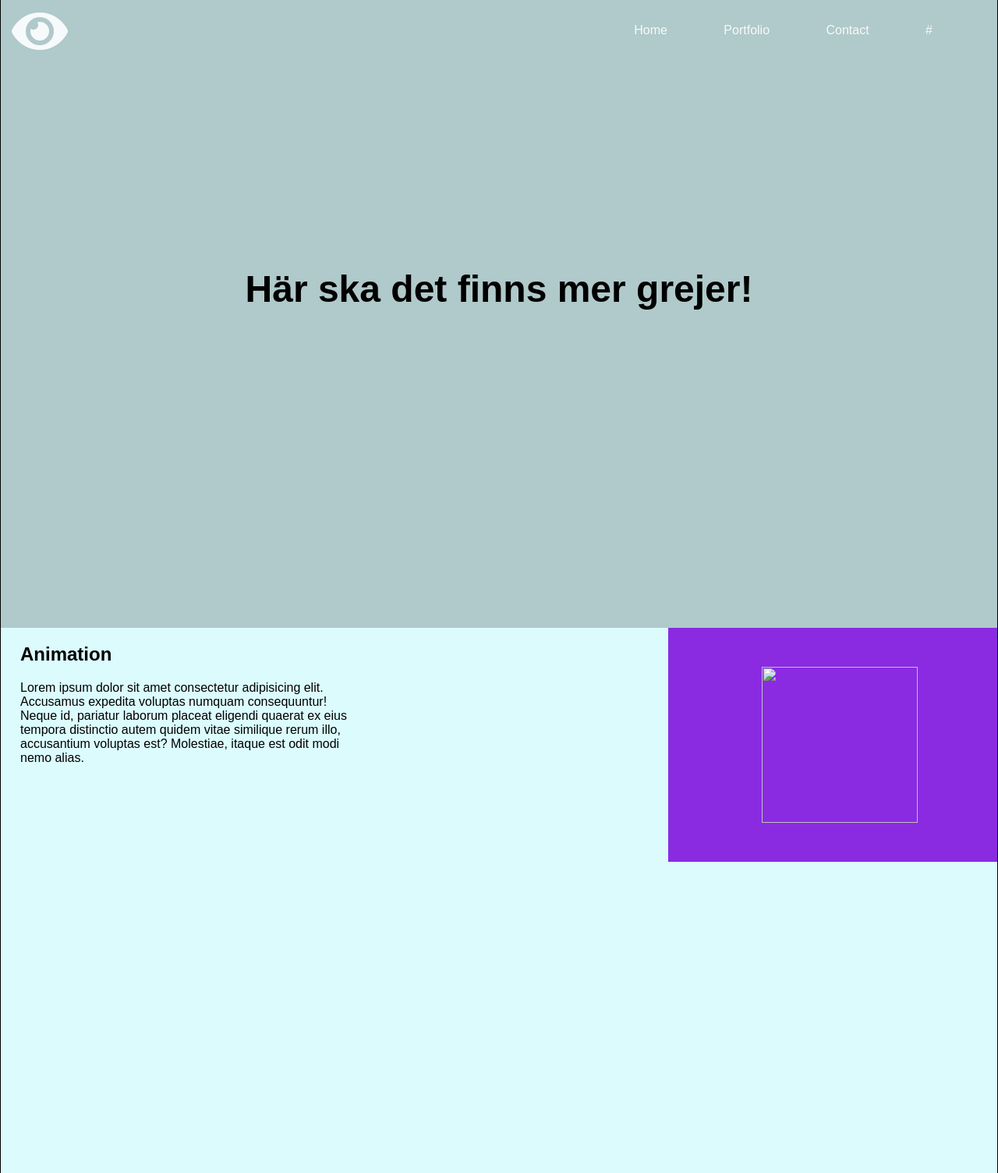
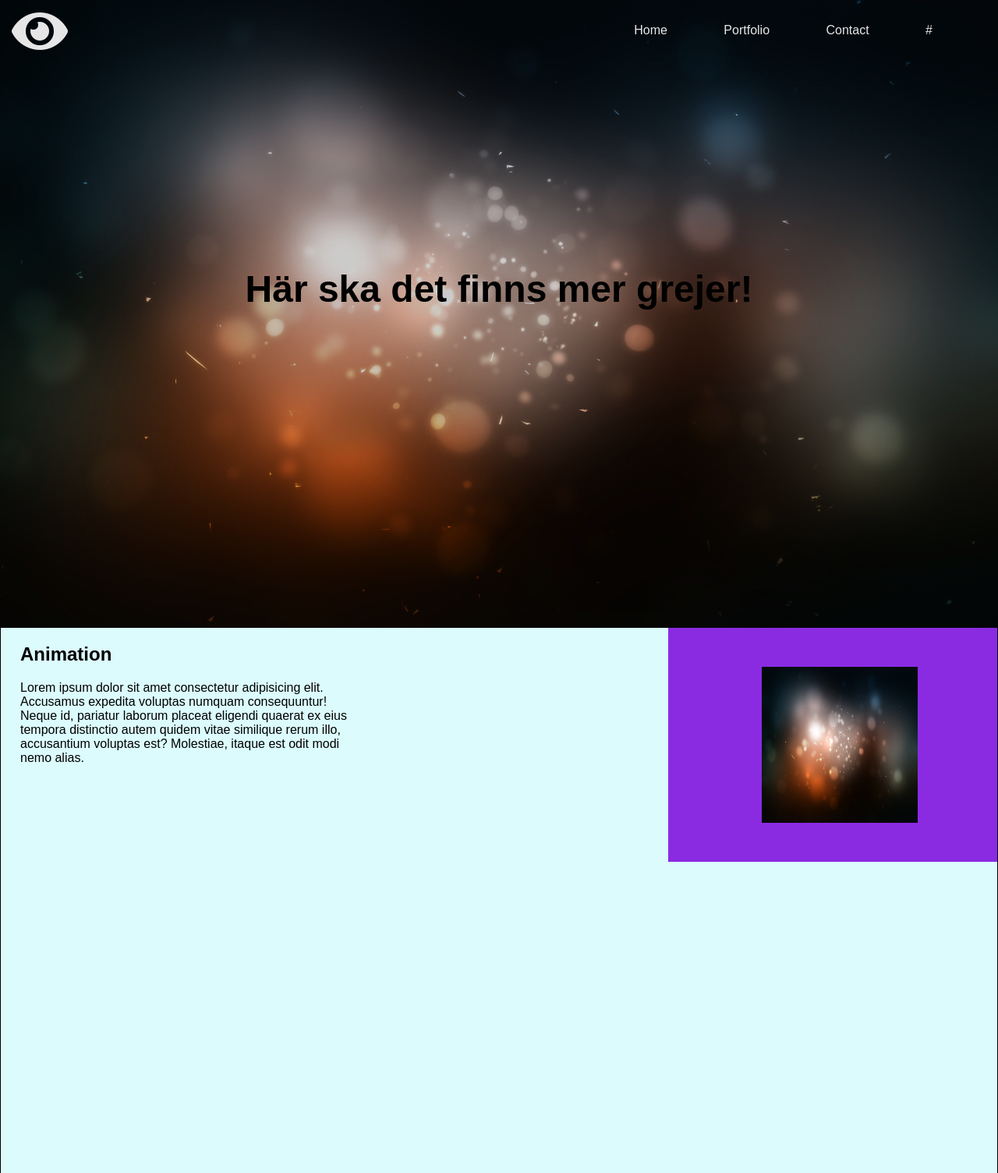
Before and after one commit to AntonNorgren/Projektarbete, a plain HTML site: page Projektarbete/index.html in a window 1280 px wide. Shown: the whole page at 78% size. Drawn offline with nearby package versions, Linux system fonts and the light colour scheme; the site is published under a folder, as on GitHub Pages, so addresses that start at the root find nothing.

Commit message:
Lade bilden i root-mappen

```diff
--- a/Projektarbete/index.css
+++ b/Projektarbete/index.css
@@ -4,7 +4,7 @@
 
 .menu-bar{
   background:linear-gradient( rgba(0, 0, 0, 0.2) 100%,
-   rgba(0, 0, 0, 0.2)100%),url(/images/Lights.png);
+   rgba(0, 0, 0, 0.2)100%),url(Lights.png);
   background-position: center;
   background-size: cover;
  width: 100%;
--- a/Projektarbete/index.html
+++ b/Projektarbete/index.html
@@ -37,7 +37,7 @@
     </div>
 
     <div class="content-box">
-        <img src="/images/Lights.png">
+        <img src="Lights.png">
     </div>
 </div>
 
```
Also changed, not shown: Projektarbete/Lights.png (renamed from Projektarbete/images/Lights.png).
